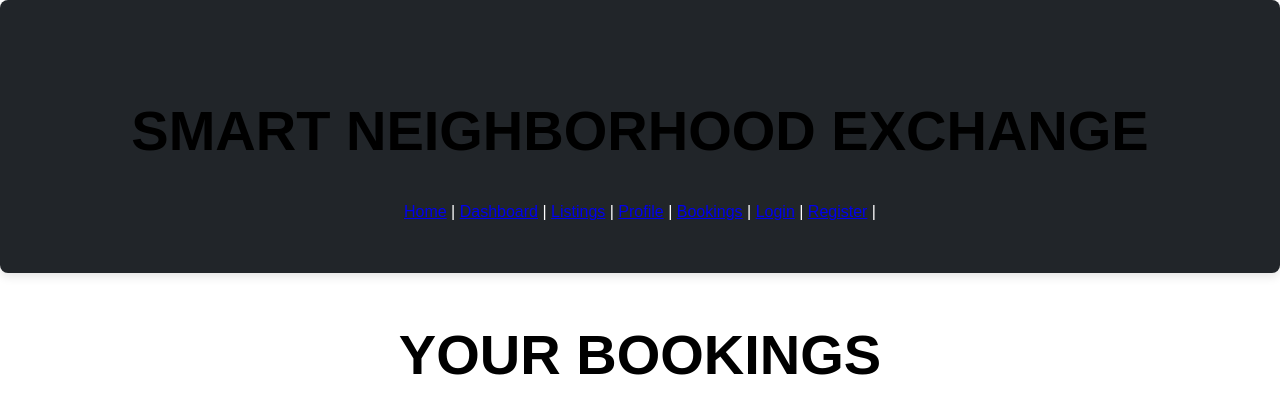
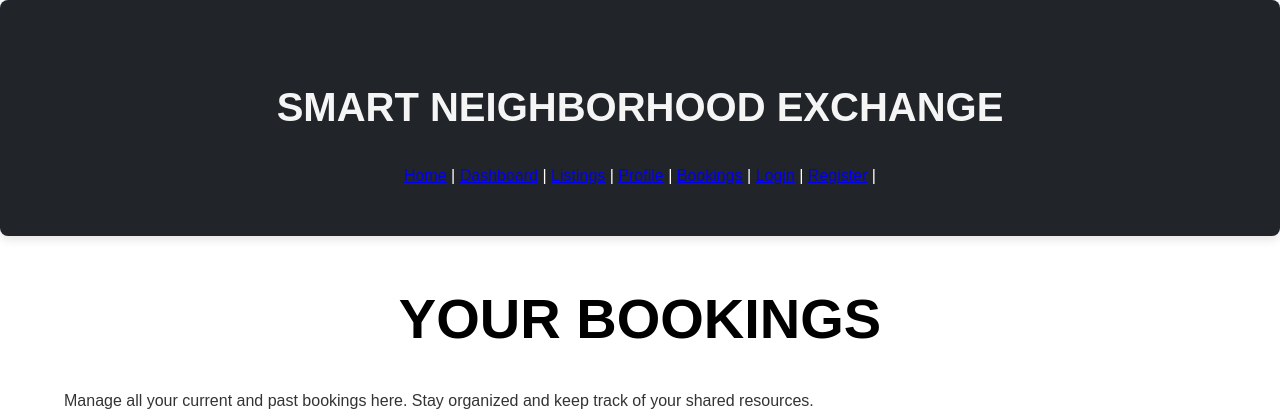
Before and after one commit to billym711/SPD_Final_Project, a Flask app: page /bookings in a window 1280 px wide. Shown: the top 420 px of the page. Run offline with Flask 3, Linux system fonts and the light colour scheme; data comes from the database, SQL or seed files in the repository.

Commit message:
color fix

```diff
--- a/static/styles.css
+++ b/static/styles.css
@@ -216,3 +216,8 @@ footer a:hover {
         margin-bottom: 0.5rem;
     }
 }
+#main-heading {
+    color: whitesmoke;
+    font-size: 2.5rem;
+    text-align: center;
+}
--- a/templates/layout.html
+++ b/templates/layout.html
@@ -9,7 +9,7 @@
     <body>
         <!-- Navigation -->
         <header class="header">
-            <h1>Smart Neighborhood Exchange</h1>
+            <h1 id="main-heading">Smart Neighborhood Exchange</h1>
             <nav>
                 <a href="{{ url_for('index') }}">Home</a> |
                 <a href="{{ url_for('dashboard') }}">Dashboard</a> |
```
